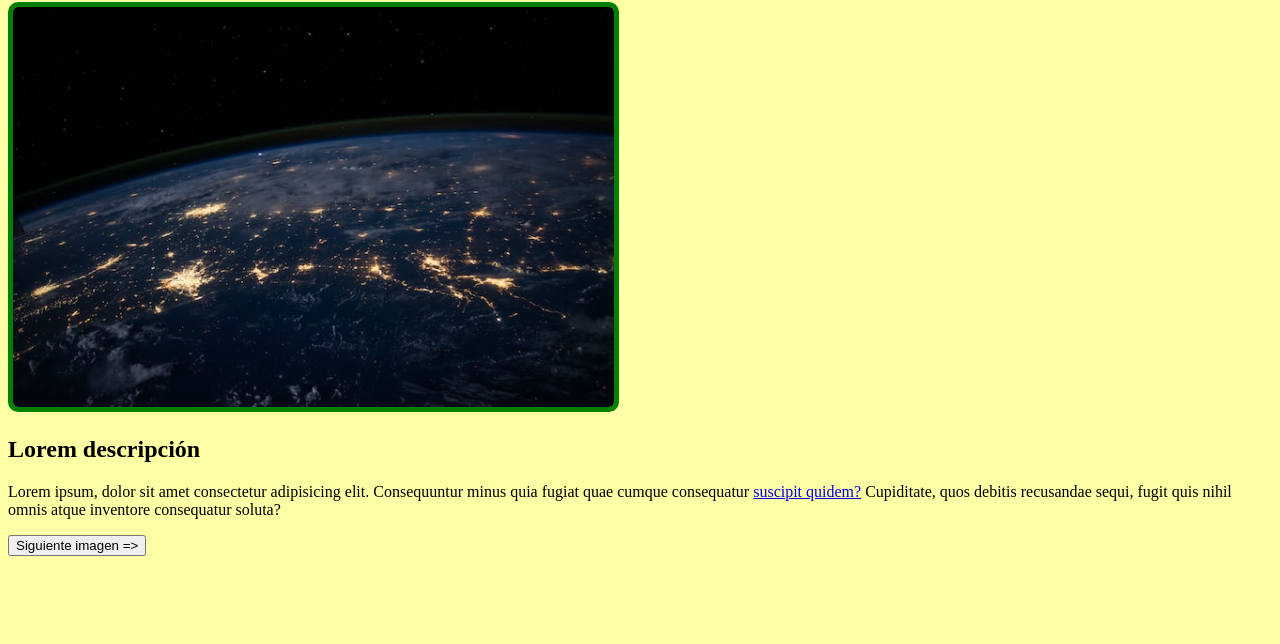
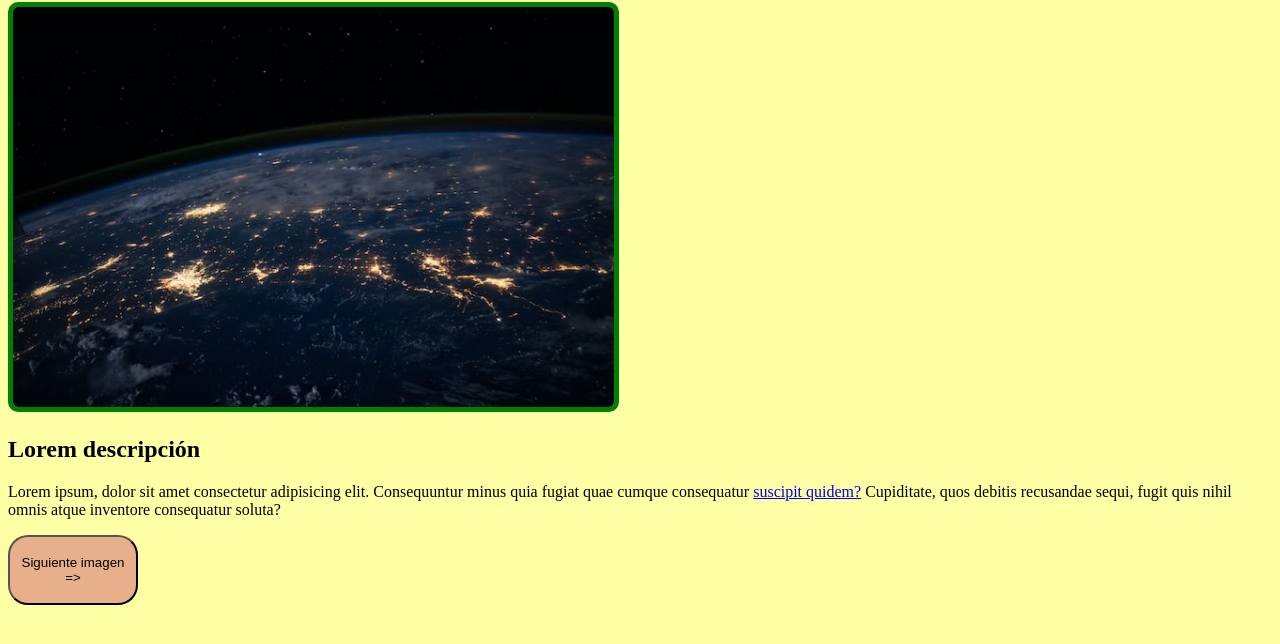
Before and after one commit to CeciMarroche/subgrupo7, a plain HTML site: page index.html in a window 1280 px wide. Shown: the part 78-722 px from the top of the page. Drawn offline with Linux system fonts and the light colour scheme.

Commit message:
Update styles.css

```diff
--- a/styles.css
+++ b/styles.css
@@ -17,3 +17,17 @@ body {
     border-radius: 5px;
     box-shadow: 2px 3px #888888;
 }
+
+.boton button{
+    background-color: rgb(231, 175, 138);
+    height: 70px;
+    width: 130px;
+    cursor: pointer;
+    border-radius: 20px;
+    transition: box-shadow 0.3s ease-in-out;
+}
+
+.boton button:hover {
+    box-shadow: 0px 8px 16px rgba(0, 0, 0, 0.3);
+    background-image: linear-gradient(to right, #e7b75f, #eba116);
+}
```
